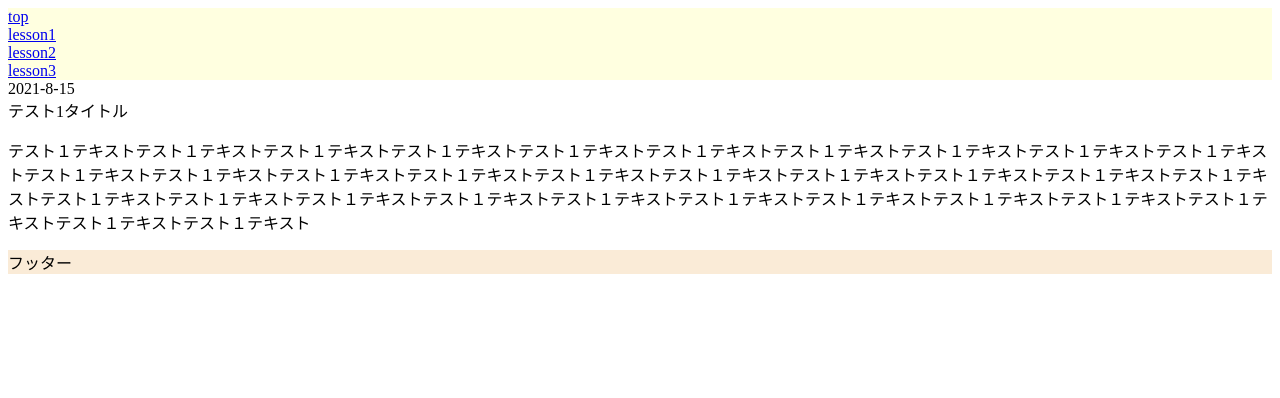
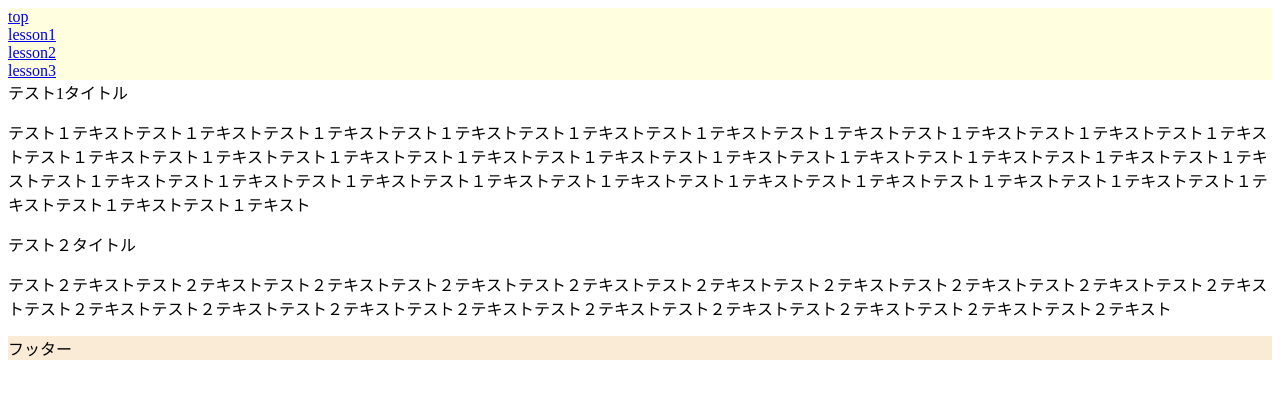
Before and after one commit to tosssssy/my-gatsby-site, a Gatsby site: page /lesson3 in a window 1280 px wide. Built offline with nearby package versions, Linux system fonts and the light colour scheme; Gatsby itself is replaced by a stand-in of ours.

Commit message:
netlify cms 設定

```diff
--- a/src/pages/lesson2.js
+++ b/src/pages/lesson2.js
@@ -9,7 +9,6 @@ const Lesson2 = ({data}) => {
     <div>{data.site.siteMetadata.title}</div>
     <div>{data.site.siteMetadata.description}</div>
     <div>{data.site.siteMetadata.author}</div>
-
   </Layout>
 );}
 
--- a/src/pages/lesson3.js
+++ b/src/pages/lesson3.js
@@ -3,15 +3,25 @@ import { Layout } from "../components/layout"
 import { graphql } from "gatsby"
 
 
-const Lesson3 = ({data}) => {
-  const { frontmatter, html } = data.allMarkdownRemark.edges[0].node;
-  return(
-  <Layout>
-    <div>{frontmatter.slug}</div>
-    <div>{frontmatter.title}</div>
-    <div dangerouslySetInnerHTML={{ __html: html }}/>
-  </Layout>
-);}
+const Lesson3 = ({ data }) => {
+
+  const { edges } = data.allMarkdownRemark
+  return (
+    <Layout>
+      {edges.map((edge, index) => {
+        return (
+          <>
+            <div key={index}>
+              {/*<div>{edge.node.frontmatter.slug}</div>*/}
+              <div>{edge.node.frontmatter.title}</div>
+              <div dangerouslySetInnerHTML={{ __html: edge.node.html }} />
+            </div>
+          </>
+        )
+      })}
+    </Layout>
+  )
+}
 
 export default Lesson3
 
@@ -24,7 +34,6 @@ query MdQuery {
           date
           description
           ogpThumbnail
-          slug
           title
           type
         }
```
Also changed, not shown: static/admin/config.yml (+8 -8 lines).
